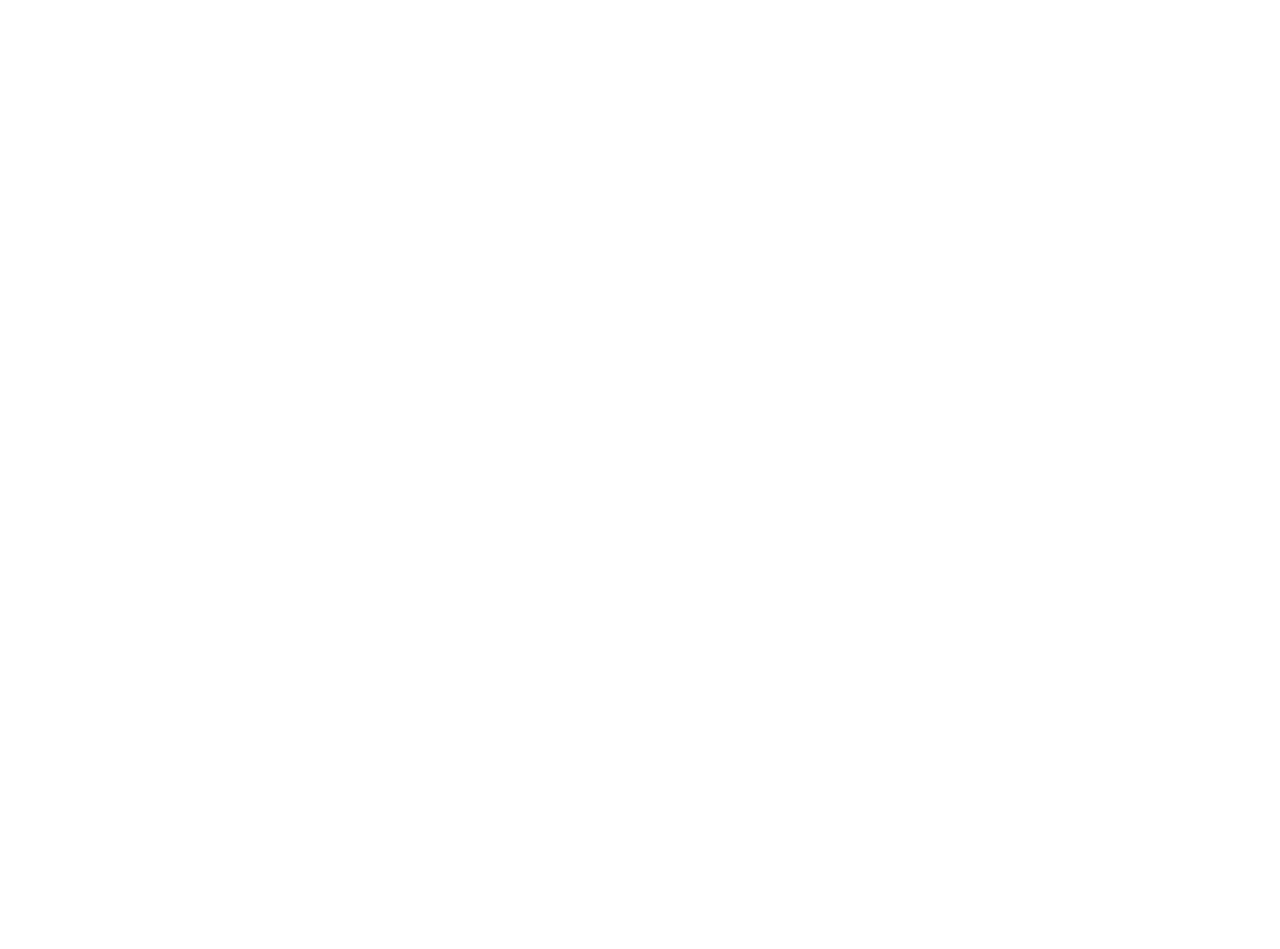
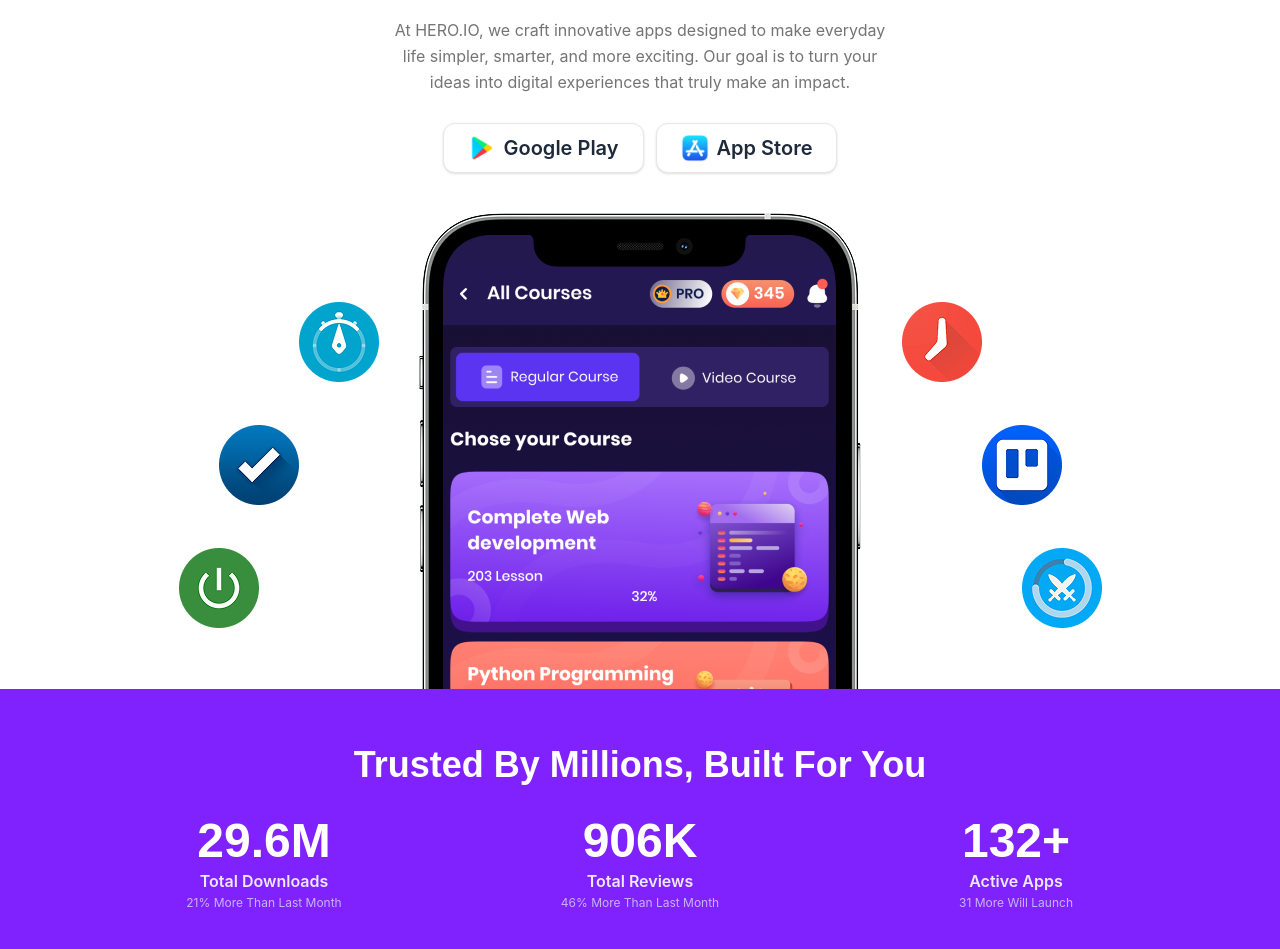
Before and after one commit to subarnoturja/assignment-hero, a React (Vite) app: page / in a window 1280 px wide. Shown: the part 263-1212 px from the top of the page. Before the commit the page ends 800 px from the top, so only its background shows below. Built offline with nearby package versions, Linux system fonts and the light colour scheme.

Commit message:
banner added

```diff
--- /dev/null
+++ b/src/components/Banner.jsx
@@ -0,0 +1,88 @@
+import React from 'react';
+import bannerImg from '../assets/hero.png'
+import playImg from "../assets/google-play.png"
+import appStore from "../assets/app-store.png"
+
+const Banner = () => {
+
+    const stats = [
+        { value: "29.6M", label: "Total Downloads", sub: "21% More Than Last Month" },
+        { value: "906K", label: "Total Reviews", sub: "46% More Than Last Month" },
+        { value: "132+", label: "Active Apps", sub: "31 More Will Launch" },
+      ];
+
+    return (
+        <div>
+            <div className="bg-white pt-12 pb-0 overflow-hidden">
+      <div className="max-w-6xl mx-auto px-4 md:px-8">
+        {/* Text */}
+        <div className="text-center mb-10">
+          <h1
+            className="text-4xl md:text-5xl lg:text-6xl font-extrabold text-gray-900 leading-tight mb-4"
+          >
+            We Build
+            <br />
+            <span className="text-violet-600">Productive</span> Apps
+          </h1>
+          <p className="text-base-content/60 text-sm md:text-base max-w-lg mx-auto leading-relaxed">
+            At HERO.IO, we craft innovative apps designed to make everyday life simpler, smarter, and more exciting.
+            Our goal is to turn your ideas into digital experiences that truly make an impact.
+          </p>
+          {/* Buttons */}
+          <div className="flex items-center justify-center gap-3 mt-7 flex-wrap">
+            <a
+              href="https://play.google.com"
+              target="_blank"
+              rel="noopener noreferrer"
+              className="btn btn-sm md:btn-md bg-white border border-gray-200 text-gray-800 hover:bg-gray-50 shadow-sm gap-2 p-6 rounded-xl font-semibold text-xl"
+            >
+              <img src={playImg} className='h-7 w-7' />
+              Google Play
+            </a>
+            <a
+              href="https://apps.apple.com"
+              target="_blank"
+              rel="noopener noreferrer"
+              className="btn btn-sm md:btn-md bg-white border border-gray-200 text-gray-800 hover:bg-gray-50 shadow-sm gap-2 p-6 rounded-xl font-semibold text-xl"
+            >
+              <img src={appStore} className='h-7 w-7' />
+              App Store
+            </a>
+          </div>
+        </div>
+
+        {/* Phone Mockup + Floating Icons */}
+        <div className="relative flex justify-center items-end">
+            <img src={bannerImg} alt="" />
+        </div>
+      </div>
+    </div>
+    <div className="bg-violet-600 py-10 md:py-14">
+    <div className="max-w-6xl mx-auto px-4 md:px-8 text-center">
+      <h2
+        className="text-white text-2xl md:text-3xl lg:text-4xl font-extrabold mb-8"
+        style={{ fontFamily: "'Syne', sans-serif" }}
+      >
+        Trusted By Millions, Built For You
+      </h2>
+      <div className="grid grid-cols-1 sm:grid-cols-3 gap-6 md:gap-10">
+        {stats.map((stat) => (
+          <div key={stat.label} className="text-white">
+            <div
+              className="text-4xl md:text-5xl font-extrabold mb-1"
+              style={{ fontFamily: "'Syne', sans-serif" }}
+            >
+              {stat.value}
+            </div>
+            <div className="text-violet-100 font-semibold text-sm md:text-base">{stat.label}</div>
+            <div className="text-violet-300 text-xs mt-0.5">{stat.sub}</div>
+          </div>
+        ))}
+      </div>
+    </div>
+  </div>
+        </div>
+    );
+};
+
+export default Banner;
--- a/src/components/Navbar.jsx
+++ b/src/components/Navbar.jsx
@@ -19,7 +19,7 @@
     )
 
   return (
-    <div className="navbar bg-base-100 shadow-sm">
+    <div className="navbar sticky top-0 z-50 border-b bg-base-100">
       <div className="navbar-start">
         <div className="dropdown">
           <div tabIndex={0} role="button" className="btn btn-ghost lg:hidden">
--- a/src/pages/Home/Home.jsx
+++ b/src/pages/Home/Home.jsx
@@ -1,9 +1,10 @@
 import React from 'react';
+import Banner from '../../components/Banner';
 
 const Home = () => {
     return (
         <div>
-            <h1>This is from outlet</h1>
+            <Banner></Banner>
         </div>
     );
 };
```
Also changed, not shown: src/assets/app-store.png (added), src/assets/google-play.png (added).
